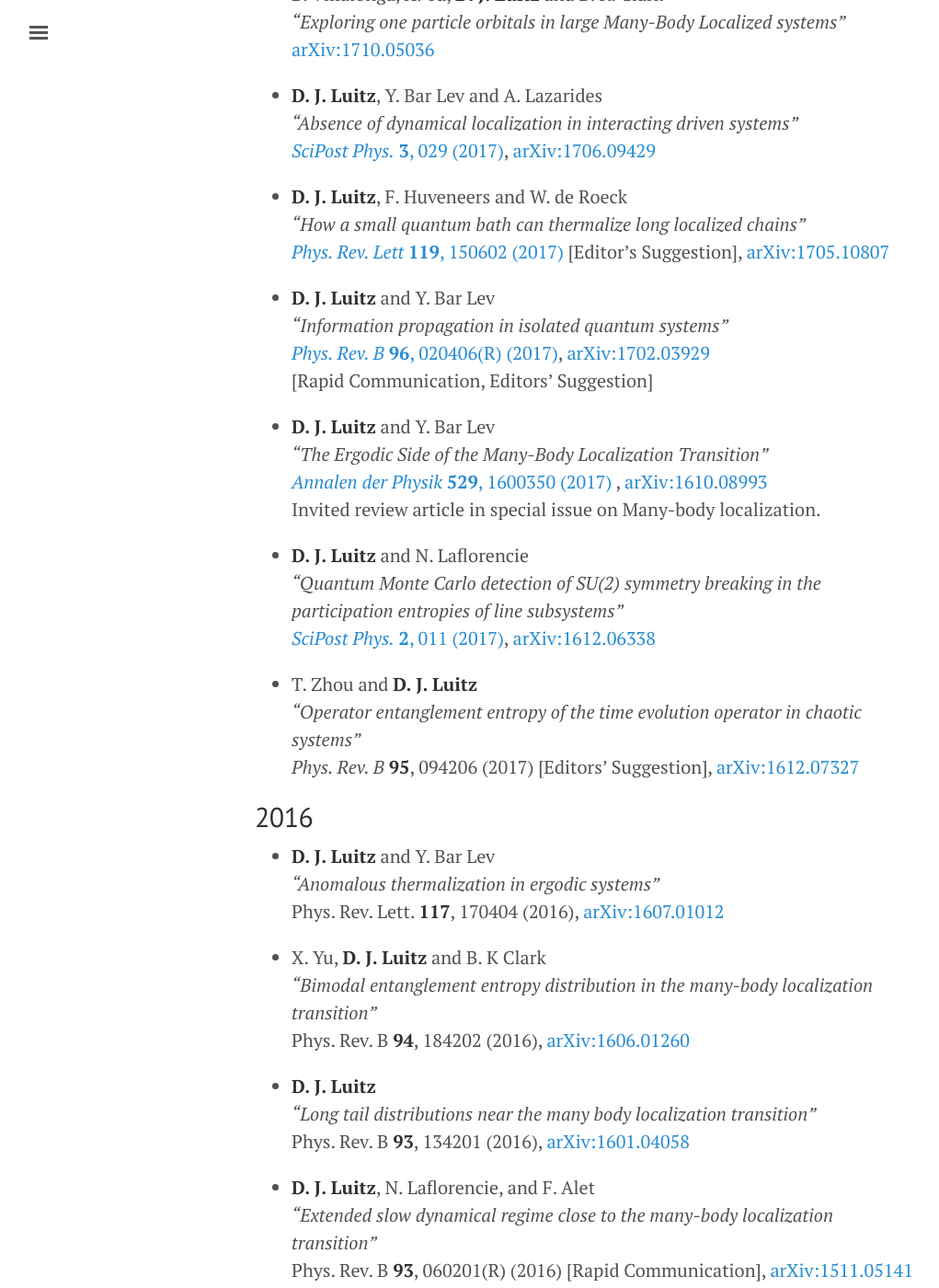
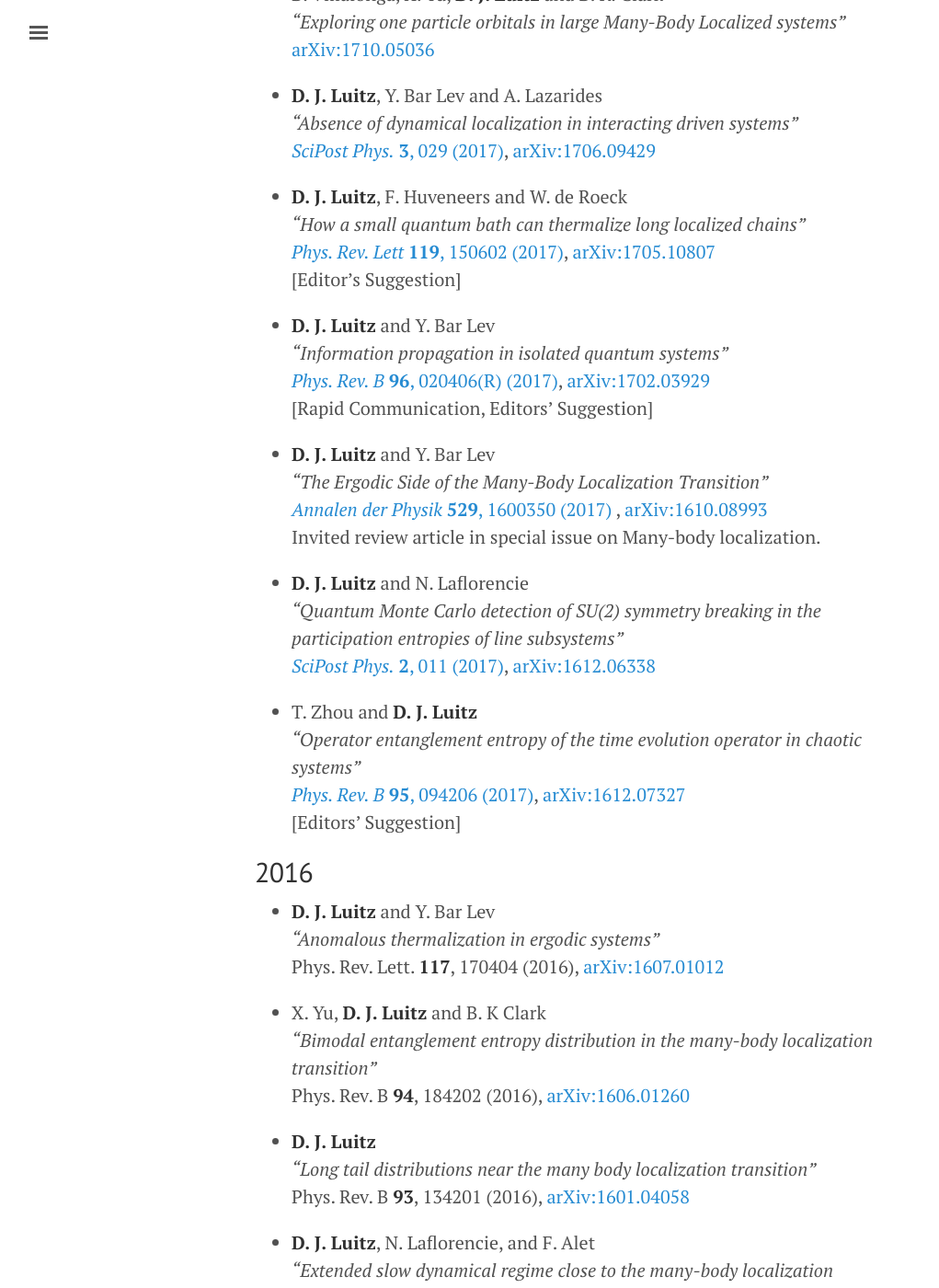
Before and after one commit to dluitz/dluitz.github.io, a Jekyll site: the page built from publications.md, in a window 1280 px wide and 1400 px high, scrolled down 481 px. Shown: the whole window at 92% size, without its empty margins (3-1024 px from the left). Built offline with Jekyll 4.4.1, drawn with Linux system fonts in a browser that asks for light colours.

Commit message:
[publist]

```diff
--- a/publications.md
+++ b/publications.md
@@ -24,7 +24,8 @@ My ORCID is [0000-0003-0099-5696](https://orcid.org/0000-0003-0099-5696).
 
 + **D. J. Luitz**, F. Huveneers and W. de Roeck
 *"How a small quantum bath can thermalize long localized chains"*
-[*Phys. Rev. Lett* **119**, 150602 (2017)](https://journals.aps.org/prl/abstract/10.1103/PhysRevLett.119.150602) [Editor's Suggestion], [arXiv:1705.10807](https://arxiv.org/abs/1705.10807)
+[*Phys. Rev. Lett* **119**, 150602 (2017)](https://journals.aps.org/prl/abstract/10.1103/PhysRevLett.119.150602), [arXiv:1705.10807](https://arxiv.org/abs/1705.10807)
+[Editor's Suggestion]
 
 + **D. J. Luitz** and Y. Bar Lev
 *"Information propagation in isolated quantum systems"*
@@ -42,7 +43,8 @@ Invited review article in special issue on Many-body localization.
 
 + T. Zhou and **D. J. Luitz**
 *"Operator entanglement entropy of the time evolution operator in chaotic systems"*
-*Phys. Rev. B* **95**, 094206 (2017) [Editors' Suggestion], [arXiv:1612.07327](https://arxiv.org/abs/1612.07327)
+[*Phys. Rev. B* **95**, 094206 (2017)](https://journals.aps.org/prb/abstract/10.1103/PhysRevB.95.094206), [arXiv:1612.07327](https://arxiv.org/abs/1612.07327)
+[Editors' Suggestion]
 
 
 2016
```
